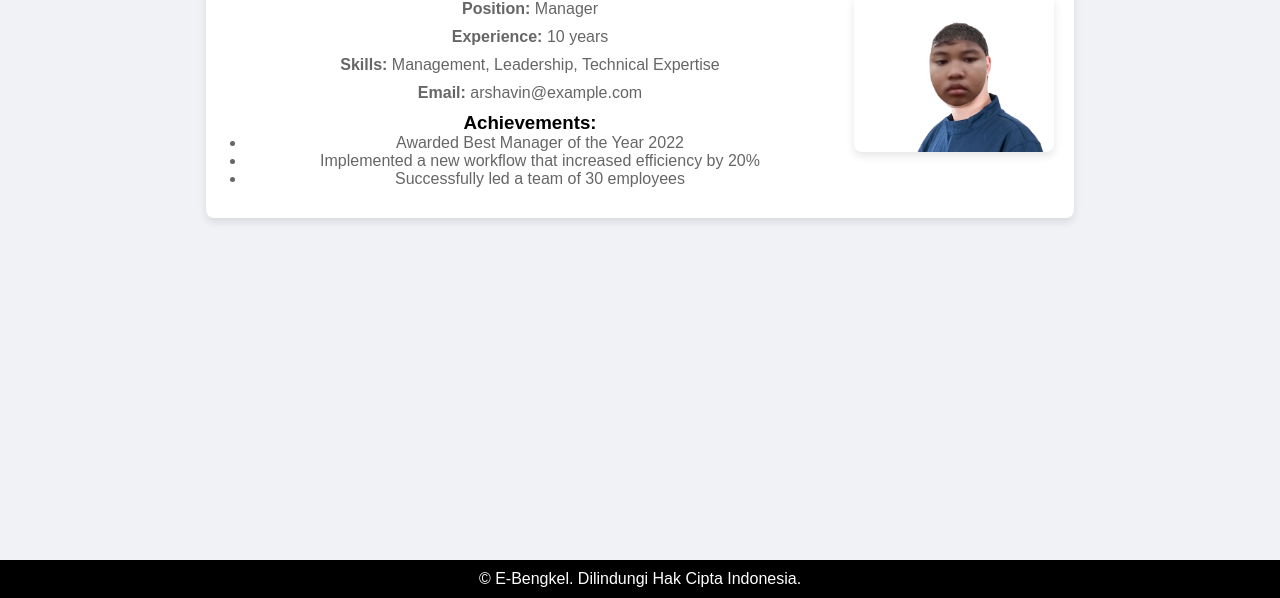
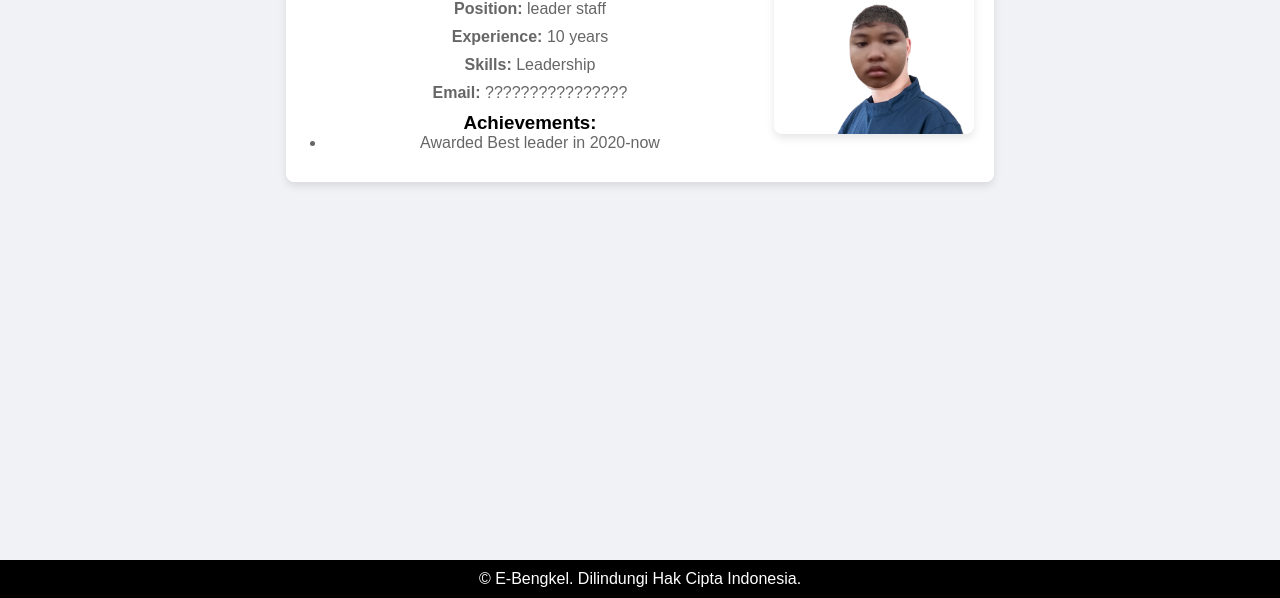
Before and after one commit to Shinarashitokisaki/e-bengkel, a plain HTML site: page novelku/syahrul.html in a window 1280 px wide. Shown: the part 202-800 px from the top of the page. Drawn offline with Linux system fonts and the light colour scheme.

Commit message:
Update syahrul.html

```diff
--- a/novelku/syahrul.html
+++ b/novelku/syahrul.html
@@ -19,15 +19,13 @@
         <div class="profile">
             <div class="profile-info">
                 <h2>Syahrul</h2>
-                <p><strong>Position:</strong> Manager</p>
+                <p><strong>Position:</strong> leader staff</p>
                 <p><strong>Experience:</strong> 10 years</p>
-                <p><strong>Skills:</strong> Management, Leadership, Technical Expertise</p>
-                <p><strong>Email:</strong> arshavin@example.com</p>
+                <p><strong>Skills:</strong> Leadership</p>
+                <p><strong>Email:</strong> ????????????????</p>
                 <h3>Achievements:</h3>
                 <ul>
-                    <li>Awarded Best Manager of the Year 2022</li>
-                    <li>Implemented a new workflow that increased efficiency by 20%</li>
-                    <li>Successfully led a team of 30 employees</li>
+                    <li>Awarded Best leader in 2020-now</li>
                 </ul>
             </div>
             <div class="profile-image">
```
